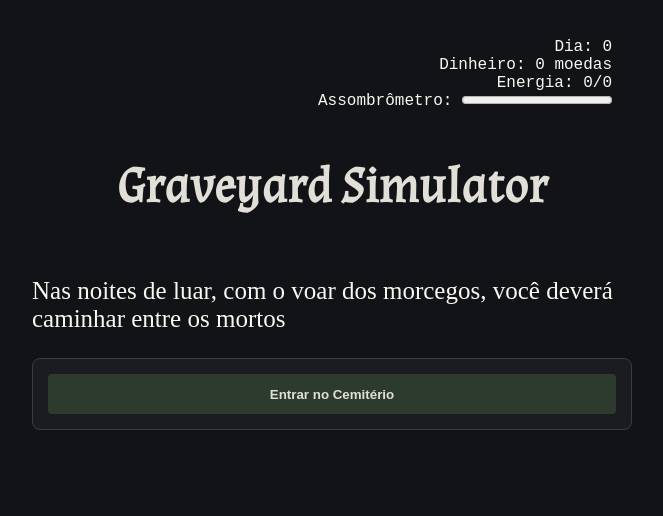
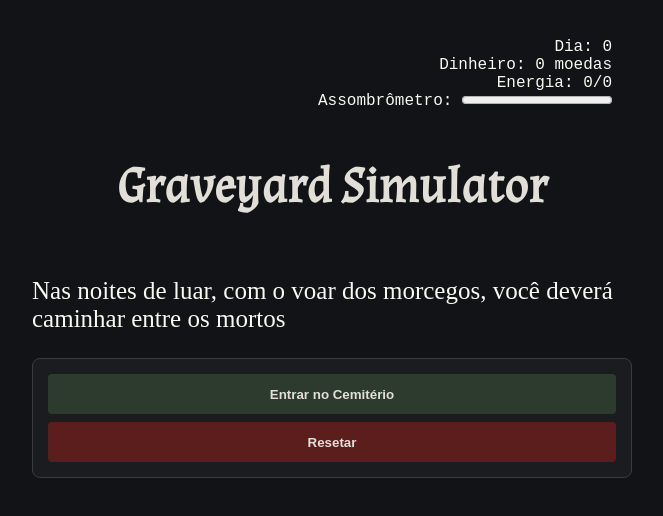
Before and after one commit to Brxndin/Graveyard-Simulator, a React (Vite) app in the folder app/: page / in a window 1280 px wide. Shown: the top 516 px of the page, without its empty margins (308-971 px from the left). Built offline with nearby package versions, Linux system fonts and the light colour scheme; no server answers.

Commit message:
Função para dar reset no jogo ao perder ou no menu por um botão

```diff
--- /dev/null
+++ b/app/src/application/use-cases/resetar-use-case.ts
@@ -0,0 +1,28 @@
+import type { Jogador } from "../../domain/entities/jogador";
+import type { JogadorRepository } from "../../domain/repositories/jogador-repository";
+
+export class ResetarUseCase {
+    private repository: JogadorRepository;
+
+    constructor(repository: JogadorRepository) {
+        this.repository = repository;
+    }
+
+    async execute(jogador: Jogador) {
+        jogador.resetar();
+
+        if (!jogador.id) {
+            throw new Error('Erro ao buscar o id do Jogador!');
+        }
+
+        const atualizou = await this.repository.resetar(jogador.id);
+
+        if (!atualizou) {
+            throw new Error('Ocorreu um erro ao tentar resetar! Verifique se o jogador já está com os valores iniciais.');
+        }
+
+        return {
+            jogadorAtualizado: jogador
+        };
+    }
+}
--- a/app/src/domain/entities/jogador.ts
+++ b/app/src/domain/entities/jogador.ts
@@ -158,6 +158,14 @@ export class Jogador {
         return 'Você descansa e se prepara para mais uma longa noite em meio aos espíritos.';
     }
 
+    public resetar() {
+        this.dinheiro = 0;
+        this.energiaMaxima = 200;
+        this.energia = this.energiaMaxima;
+        this.diaAtual = 1;
+        this.assombrometroAtual = 0;
+    }
+
     public isGameOver(): boolean {
         return this.assombrometroAtual >= 100;
     }
--- a/app/src/domain/repositories/jogador-repository.ts
+++ b/app/src/domain/repositories/jogador-repository.ts
@@ -6,4 +6,5 @@ export interface JogadorRepository {
     descansar(id: number): Promise<boolean>;
     acenderVelas(id: number): Promise<boolean>;
     exorcizar(id: number): Promise<boolean>;
+    resetar(id: number): Promise<boolean>;
 }
--- a/app/src/infrastructure/repositories/axios-jogador-repository.ts
+++ b/app/src/infrastructure/repositories/axios-jogador-repository.ts
@@ -69,4 +69,14 @@ export class AxiosJogadorRepository implements JogadorRepository {
 
         return true;
     }
+
+    async resetar(id: number): Promise<boolean> {
+        const request = await this.api.post(`jogadores/resetar/${id}`);
+
+        if (request.status != 200) {
+            return false;
+        }
+
+        return true;
+    }
 }
--- /dev/null
+++ b/app/src/main/factories/resetar-factory.ts
@@ -0,0 +1,11 @@
+import { ResetarUseCase } from '../../application/use-cases/resetar-use-case';
+import { axiosClient } from '../../infrastructure/http/config/axios-client';
+import { AxiosJogadorRepository } from '../../infrastructure/repositories/axios-jogador-repository';
+import { ResetarController } from '../../presentation/controllers/resetar-controller';
+
+export const MakeResetarController = (): ResetarController => {
+    const repository = new AxiosJogadorRepository(axiosClient);
+    const useCase = new ResetarUseCase(repository);
+
+    return new ResetarController(useCase);
+};
--- /dev/null
+++ b/app/src/main/hooks/useResetar.tsx
@@ -0,0 +1,51 @@
+import { useCallback, useMemo } from 'react';
+import { Jogador } from '../../domain/entities/jogador';
+import { useControllerAdapter } from '../adapters/useControllerAdapter';
+import type { JogadorData } from '../contexts/JogoContext';
+import { MakeResetarController } from '../factories/resetar-factory';
+
+export const useResetar = () => {
+    const controller = useMemo(() => MakeResetarController(), []);
+    const { data, isLoading, error, execute } = useControllerAdapter(controller);
+
+    const resetar = useCallback(
+        async (dados: JogadorData) => {
+            const jogador = new Jogador({
+                id: dados?.id ?? undefined,
+                dinheiro: dados.dinheiro,
+                energia: dados.energia,
+                energiaMaxima: dados.energiaMaxima,
+                diaAtual: dados.diaAtual,
+                assombrometroAtual: dados.assombrometroAtual,
+            });
+
+            const resultado = await execute({ jogador });
+
+            if (resultado) {
+                const dadosJogador: JogadorData = {
+                    id: resultado.jogadorAtualizado.id,
+                    dinheiro: resultado.jogadorAtualizado.dinheiro,
+                    energia: resultado.jogadorAtualizado.energia,
+                    energiaMaxima: resultado.jogadorAtualizado.energiaMaxima,
+                    diaAtual: resultado.jogadorAtualizado.diaAtual,
+                    assombrometroAtual: resultado.jogadorAtualizado.assombrometroAtual,
+                };
+
+                // é preciso colocar num objeto comum pois o useState não atualiza se passar a classe direto
+                return {
+                    jogadorAtualizado: dadosJogador,
+                };
+            }
+
+            return null;
+        },
+        [execute]
+    );
+
+    return {
+        dadosResetar: data,
+        carregandoResetar: isLoading,
+        erroResetar: error,
+        resetar,
+    };
+};
--- a/app/src/main/pages/TelaFinal.tsx
+++ b/app/src/main/pages/TelaFinal.tsx
@@ -1,16 +1,29 @@
+import { useContext, useEffect } from 'react';
 import { useParams } from 'react-router-dom';
 import { BotaoNavegacao } from '../components/BotaoNavegacao';
 import { Paragrafo } from '../components/Paragrafo';
 import { Titulo } from '../components/Titulo';
+import { JogoContext } from '../contexts/JogoContext';
 import { Finais } from '../enums/finais';
-import { useEffect } from 'react';
+import { useResetar } from '../hooks/useResetar';
 
 export const TelaFinal = () => {
+    const { jogador, setJogador } = useContext(JogoContext);
     const { final } = useParams();
+    const { resetar } = useResetar();
 
     useEffect(() => {
-        // aquin devera ter a função de resetar o jogo
-        // talvez um hook separado
+        if (jogador) {
+            const dadosIniciais = async () => {
+                const resultado = await resetar(jogador);
+
+                if (resultado) {
+                    setJogador(resultado.jogadorAtualizado);
+                }
+            };
+
+            dadosIniciais();
+        }
     }, []);
 
     return (
--- a/app/src/main/pages/TelaInicial.tsx
+++ b/app/src/main/pages/TelaInicial.tsx
@@ -1,16 +1,42 @@
+import { useContext, useState } from 'react';
+import { BotaoAcao } from '../components/BotaoAcao';
 import { BotaoNavegacao } from '../components/BotaoNavegacao';
 import { Paragrafo } from '../components/Paragrafo';
 import { Titulo } from '../components/Titulo';
+import { JogoContext } from '../contexts/JogoContext';
 import { Destinos } from '../enums/destinos';
+import { useResetar } from '../hooks/useResetar';
 
 export const TelaInicial = () => {
+    const { jogador, setJogador } = useContext(JogoContext);
+    const { resetar, erroResetar } = useResetar();
+    const [mensagem, setMensagem] = useState<string | null>(null);
+
     return (
         <div>
             <Titulo texto="Graveyard Simulator" />
-            <Paragrafo texto='Nas noites de luar, com o voar dos morcegos, você deverá caminhar entre os mortos' />
+            <Paragrafo texto="Nas noites de luar, com o voar dos morcegos, você deverá caminhar entre os mortos" />
+            {mensagem && <Paragrafo texto={mensagem} />}
+            {erroResetar && <Paragrafo texto={erroResetar} />}
             <div className="container-botoes">
                 <div className="box">
                     <BotaoNavegacao valor="Entrar no Cemitério" destino={Destinos.PatioPrincipal} />
+                    <BotaoAcao
+                        valor="Resetar"
+                        acao={async () => {
+                            if (jogador) {
+                                const resultado = await resetar(jogador);
+
+                                if (resultado) {
+                                    setJogador(resultado.jogadorAtualizado);
+
+                                    setMensagem('Jogo resetado com sucesso.');
+                                } else {
+                                    setMensagem(null);
+                                }
+                            }
+                        }}
+                    />
                 </div>
             </div>
         </div>
--- /dev/null
+++ b/app/src/presentation/controllers/resetar-controller.ts
@@ -0,0 +1,27 @@
+import type { ResetarUseCase } from "../../application/use-cases/resetar-use-case";
+import type { Jogador } from "../../domain/entities/jogador";
+import type { Controller } from "../protocols/controller";
+
+interface ResetarInput {
+    jogador: Jogador;
+}
+
+interface ResetarOutput {
+    jogadorAtualizado: Jogador;
+}
+
+export class ResetarController implements Controller<ResetarInput, ResetarOutput> {
+    private readonly useCase: ResetarUseCase;
+
+    constructor(useCase: ResetarUseCase) {
+        this.useCase = useCase;
+    }
+
+    async handle(input: ResetarInput): Promise<ResetarOutput> {
+        if (!input.jogador) {
+            throw new Error('Jogador não encontrado para resetar.');
+        }
+
+        return await this.useCase.execute(input.jogador);
+    }
+}
```
